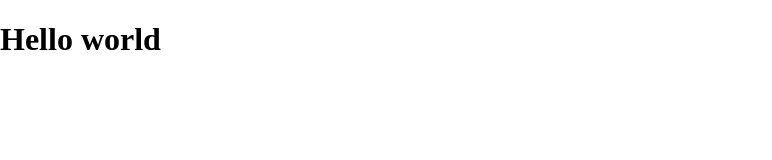
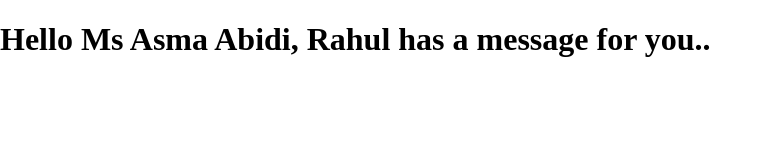
Before and after one commit to rahulandjs/template-test, a plain HTML site: page index.html in a window 1280 px wide. Shown: the whole page, without its empty margins (0-772 px from the left). Drawn offline with Linux system fonts and the light colour scheme.

Commit message:
Hello Ms Asma Abidi, Rahul has a message for you..

```diff
--- a/index.html
+++ b/index.html
@@ -11,7 +11,7 @@
 
 </head>
 <body>
-    <h1>Hello world</h1>
+    <h1>Hello Ms Asma Abidi, Rahul has a message for you..</h1>
     <!-- Script -->
     <script src="script.js"></script>
 </body>
```
